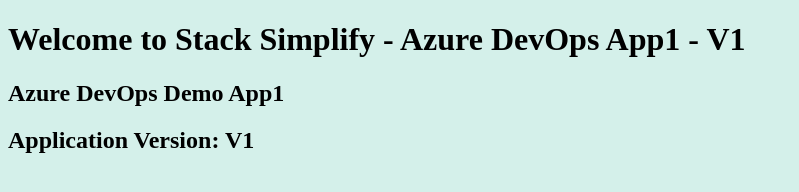
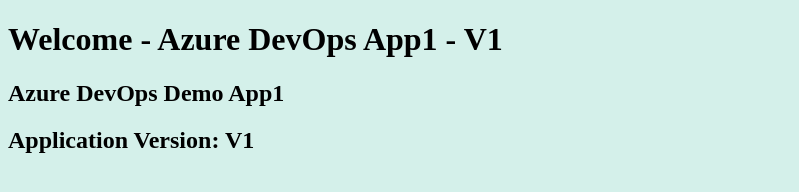
Before and after one commit to azurenym777/nginx-helm, a plain HTML site: page index.html in a window 1280 px wide. Shown: the whole page, without its empty margins (0-799 px from the left). Drawn offline with Linux system fonts and the light colour scheme.

Commit message:
Update index.html

```diff
--- a/index.html
+++ b/index.html
@@ -1,7 +1,7 @@
 <!DOCTYPE html>
 <html>
    <body style="background-color:rgb(212, 240, 234);">
-      <h1>Welcome to Stack Simplify - Azure DevOps App1 - V1</h1>
+      <h1>Welcome - Azure DevOps App1 - V1</h1>
       <h2>Azure DevOps Demo App1</h2>
       <h2>Application Version: V1</h2>
    </body>
```
